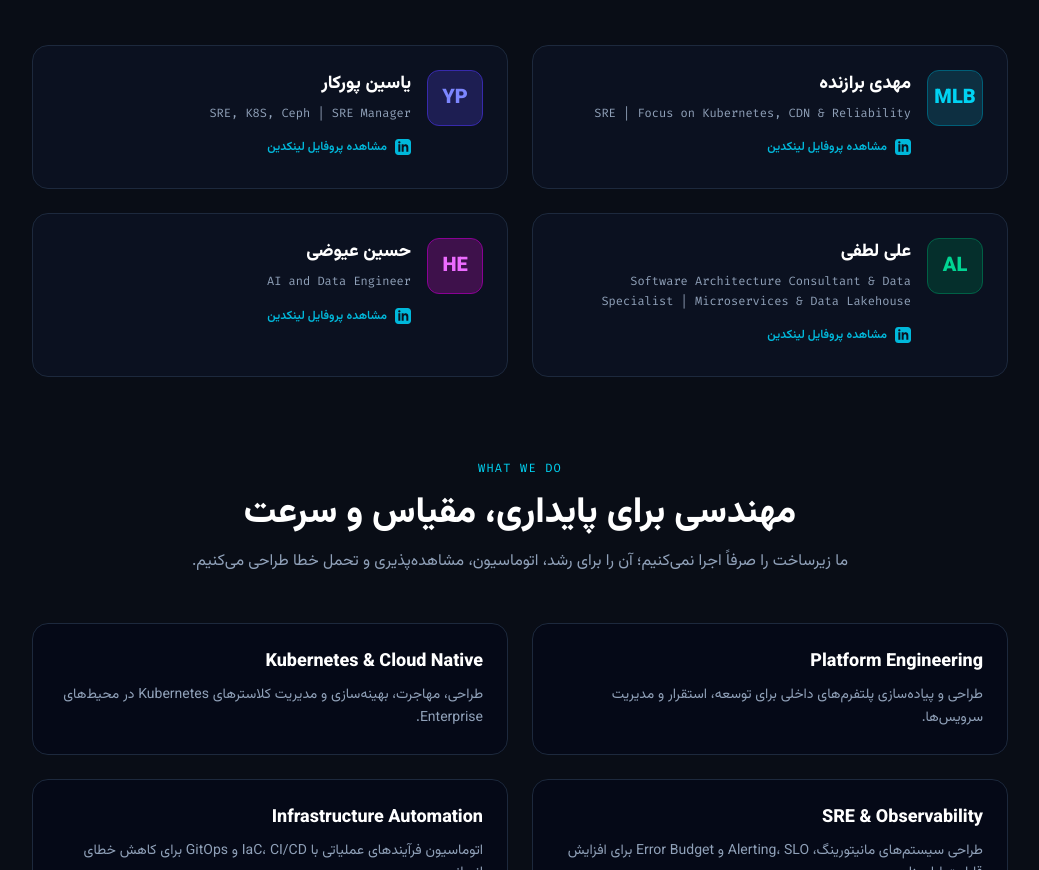
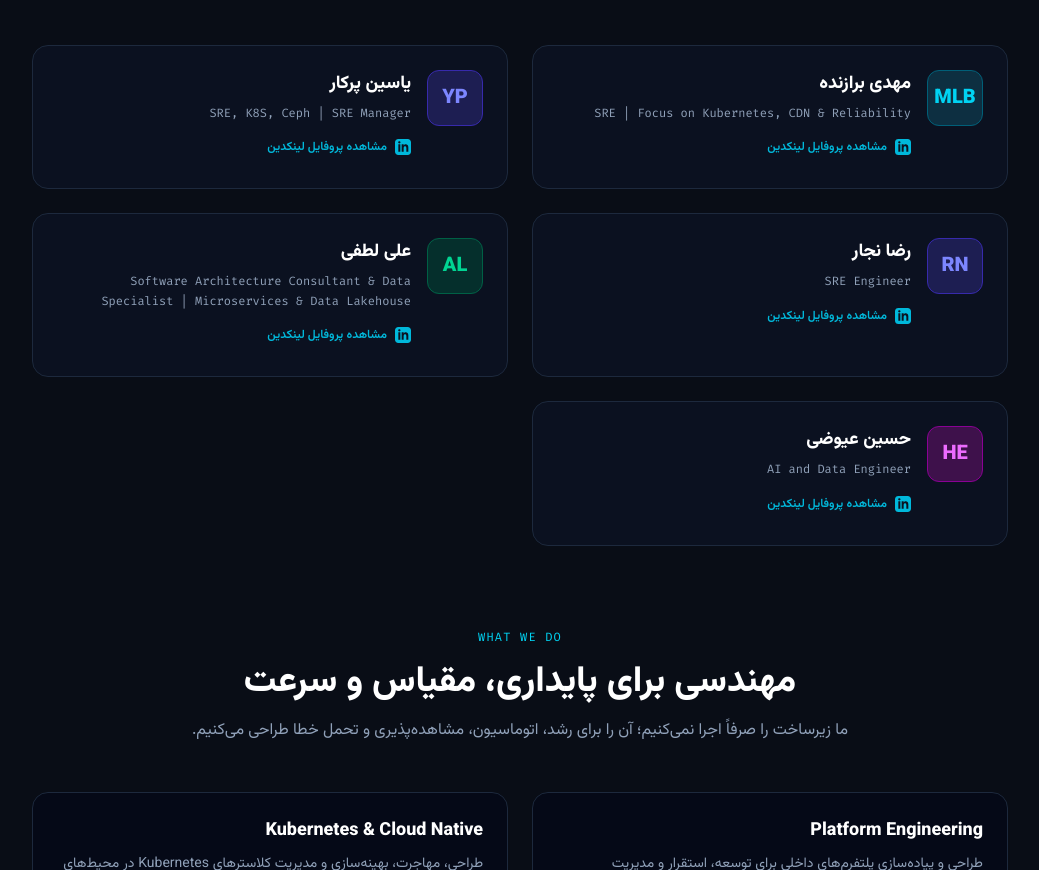
Before and after one commit to mbarazandeh110/ekbatan-website, an Astro site: page /about in a window 1280 px wide. Shown: the part 920-1790 px from the top of the page, without its empty margins (120-1159 px from the left). Built offline with nearby package versions, Linux system fonts and the light colour scheme; Astro itself is replaced by a stand-in of ours.

Commit message:
add reza najjar

```diff
--- a/src/pages/about.astro
+++ b/src/pages/about.astro
@@ -13,12 +13,20 @@ const teamMembers = [
     linkedin: "https://www.linkedin.com/in/mahdi-barazandeh/"
   },
   {
-    name: "یاسین پورکار",
+    name: "یاسین پرکار",
     initials: "YP",
     colorClass: "text-indigo-400 bg-indigo-900/50 border-indigo-800",
     hoverClass: "group-hover:text-indigo-300",
     headline: "SRE, K8S, Ceph | SRE Manager",
     linkedin: "https://www.linkedin.com/in/yasinporkar/"
+  },
+  {
+    name: "رضا نجار",
+    initials: "RN",
+    colorClass: "text-indigo-400 bg-indigo-900/50 border-indigo-800",
+    hoverClass: "group-hover:text-indigo-300",
+    headline: "SRE Engineer",
+    linkedin: "https://www.linkedin.com/in/reza-najjar-0337a5132/"
   },
   {
     name: "علی لطفی",
```
